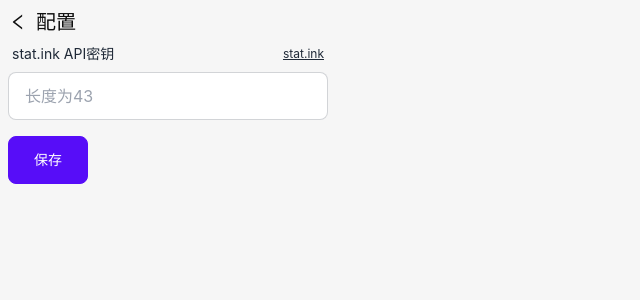
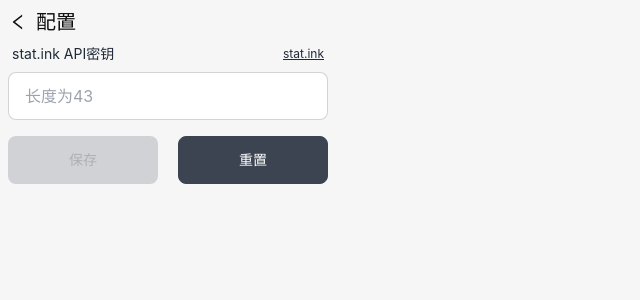
Before and after one commit to spacemeowx2/s3si.ts, a React (Vite) app in the folder gui/: page /settings in a window 1280 px wide. Shown: the top 300 px of the page, without its empty margins (0-640 px from the left). Built offline with nearby package versions, Linux system fonts and the light colour scheme.

Commit message:
feat: implement settings page

```diff
--- a/gui/package.json
+++ b/gui/package.json
@@ -12,6 +12,7 @@
   },
   "dependencies": {
     "@tauri-apps/api": "^1.2.0",
+    "classnames": "^2.3.2",
     "daisyui": "^2.51.3",
     "i18next": "^22.4.10",
     "i18next-browser-languagedetector": "^7.0.1",
--- a/gui/src-tauri/tauri.conf.json
+++ b/gui/src-tauri/tauri.conf.json
@@ -39,9 +39,9 @@
       },
       "fs": {
         "scope": [
-          "$APPCONFIG/*",
-          "$APPDATA/*",
-          "$APPCACHE/*"
+          "$APPCONFIG/**/*",
+          "$APPDATA/**/*",
+          "$APPCACHE/**/*"
         ],
         "all": true
       },
--- /dev/null
+++ b/gui/src/components/ErrorContent.tsx
@@ -0,0 +1,26 @@
+import React from 'react'
+import { useTranslation } from 'react-i18next'
+import { AiOutlineWarning } from 'react-icons/ai'
+
+type ErrorContentProps = {
+  error: any
+  retry?: () => void
+}
+
+export const ErrorContent: React.FC<ErrorContentProps> = ({ error, retry }) => {
+  const { t } = useTranslation();
+
+  if (!error) {
+    return <></>;
+  }
+
+  return <div className='w-full h-full flex justify-center items-center flex-col'>
+    <span className='inline-flex items-center'>
+      <AiOutlineWarning className='inline-block scale-[2] mr-4 justify-end flex-none' />
+      <div className='max-w-full break-all'>
+        <div>{t('发生了错误')}{retry && <button className='link link-info ml-1'>{t('重试')}</button>}</div>
+        {String(error)}
+      </div>
+    </span>
+  </div>
+}
--- a/gui/src/hooks/usePromise.ts
+++ b/gui/src/hooks/usePromise.ts
@@ -2,8 +2,6 @@ import { useState } from "react";
 
 /**
  * A hook that returns a promise and its state.
- *
- * The promise is only created once, and the state is updated when the promise resolves or rejects.
  *
  * @param factory A function that returns a promise.
  * @returns An object containing the promise's state and result.
@@ -20,21 +18,67 @@ import { useState } from "react";
  * return <p>Result: {result}</p>;
  */
 export function usePromise<T>(factory: () => Promise<T>) {
-  const [loading, setLoading] = useState(true);
-  const [result, setResult] = useState<T | undefined>(undefined);
-  const [error, setError] = useState<any | undefined>(undefined);
-  const [promise] = useState(() => {
+  const init = () => {
     const promise = factory();
     if (!promise || typeof promise.then !== "function") {
       throw new Error("The factory function must return a promise.");
     }
     return promise
-      .then(setResult)
-      .catch(setError)
-      .finally(() => {
+      .then(r => {
+        setResult(r);
         setLoading(false);
+        return r;
+      })
+      .catch(e => {
+        setError(e);
+        setLoading(false);
+        throw e;
       });
-  });
+  }
+  const [loading, setLoading] = useState(true);
+  const [result, setResult] = useState<T | undefined>(undefined);
+  const [error, setError] = useState<any | undefined>(undefined);
+  const [promise, setPromise] = useState(init);
+  const retry = () => {
+    setLoading(true);
+    setResult(undefined);
+    setError(undefined);
+    setPromise(init);
+  }
 
-  return { loading, result, error, promise };
+  return { loading, result, error, promise, retry };
 }
+
+/**
+ * A hook that returns a promise and its state.
+ */
+export function usePromiseLazy<T, Args extends any[]>(factory: (...args: Args) => Promise<T>) {
+  const init = (promise: Promise<T>) => {
+    if (!promise || typeof promise.then !== "function") {
+      throw new Error("The factory function must return a promise.");
+    }
+    return promise
+      .then(r => {
+        setResult(r);
+        setLoading(false);
+        return r;
+      })
+      .catch(e => {
+        setError(e);
+        setLoading(false);
+        throw e;
+      });
+  }
+  const [loading, setLoading] = useState(false);
+  const [result, setResult] = useState<T | undefined>(undefined);
+  const [error, setError] = useState<any | undefined>(undefined);
+  const [promise, setPromise] = useState<Promise<T> | undefined>(undefined);
+  const execute = (...args: Args) => {
+    setLoading(true);
+    setResult(undefined);
+    setError(undefined);
+    setPromise(init(factory(...args)));
+  }
+
+  return [execute, { loading, result, error, promise }] as const;
+}
--- a/gui/src/pages/Settings.tsx
+++ b/gui/src/pages/Settings.tsx
@@ -1,25 +1,44 @@
+import { ErrorContent } from 'components/ErrorContent';
 import { Loading } from 'components/Loading';
-import { usePromise } from 'hooks/usePromise';
-import React from 'react'
+import { usePromise, usePromiseLazy } from 'hooks/usePromise';
+import React, { useState } from 'react'
 import { useTranslation } from 'react-i18next';
 import { AiOutlineLeft } from 'react-icons/ai';
 import { useNavigate } from 'react-router-dom';
-import { getConfig } from 'services/config';
+import { Config, getConfig, getProfile, Profile, setConfig, setProfile } from 'services/config';
+import { composeLoadable } from 'utils/composeLoadable';
+import classNames from 'classnames';
 
-export const Settings: React.FC = () => {
-  const { loading, result, error } = usePromise(getConfig);
+const Page: React.FC<{ children?: React.ReactNode }> = ({ children }) => {
+  const { t } = useTranslation();
   const navigate = useNavigate();
-  const { t } = useTranslation();
-  const onSave = async () => {
+  return <div className='card m-2 h-full'>
+    <h2 className="card-title" data-tauri-drag-region><button onClick={() => navigate('/')}><AiOutlineLeft /></button>{t('配置')}</h2>
+    {children}
+  </div>
 }
 
-  if (loading) {
-    return <div className='h-full flex items-center justify-center'><Loading /></div>
+type FormData = {
+  config: Config,
+  profile: Profile,
 }
 
+const Form: React.FC<{
+  oldValue: FormData,
+  onSaved?: () => void,
+}> = ({ oldValue, onSaved }) => {
+  const { t } = useTranslation();
+  const [value, setValue] = useState(oldValue);
+
+  const changed = JSON.stringify(value) !== JSON.stringify(oldValue);
+
+  const [onSave, { loading, error }] = usePromiseLazy(async () => {
+    await setProfile(0, value.profile);
+    await setConfig(value.config);
+    onSaved?.();
+  })
+
   return <>
-    <div className='card m-2 h-full'>
-      <h2 className="card-title" data-tauri-drag-region><button onClick={() => navigate('/')}><AiOutlineLeft /></button>{t('配置')}</h2>
     <div className='card'>
       <div className="form-control w-full max-w-xs mb-4">
         <label className="label">
@@ -32,10 +51,55 @@ export const Settings: React.FC = () => {
             title={t('打开 stat.ink') ?? undefined}
           >{t('stat.ink')}</a></span>
         </label>
-          <input type="text" placeholder={t('长度为43') ?? undefined} className="input input-bordered w-full max-w-xs" />
+        <input
+          className="input input-bordered w-full max-w-xs"
+          type="text"
+          placeholder={t('长度为43') ?? undefined}
+          value={value.profile.state.statInkApiKey ?? ''}
+          onChange={e => setValue({
+            ...value,
+            profile: {
+              ...value.profile,
+              state: {
+                ...value.profile.state,
+                statInkApiKey: e.target.value,
+              }
+            }
+          })}
+        />
       </div>
     </div>
-      <button className='btn btn-primary w-20' onClick={onSave}>{t('保存')}</button>
+    <ErrorContent error={error} />
+    <div className='flex gap-5'>
+      <button className={classNames('btn btn-primary w-[150px]', {
+        loading,
+      })} onClick={onSave} disabled={!changed}>{t('保存')}</button>
+      <button className={classNames('btn w-[150px]', {
+        loading,
+      })} onClick={() => setValue(oldValue)}>{t('重置')}</button>
     </div>
   </>
 }
+
+export const Settings: React.FC = () => {
+  let { loading, error, retry, result } = composeLoadable({
+    config: usePromise(getConfig),
+    profile: usePromise(() => getProfile(0)),
+  });
+
+  if (loading) {
+    return <Page>
+      <div className='h-full flex items-center justify-center'><Loading /></div>
+    </Page>
+  }
+
+  if (error) {
+    return <Page>
+      <ErrorContent error={error} retry={retry} />
+    </Page>
+  }
+
+  return <Page>
+    {result && <Form oldValue={result} onSaved={retry} />}
+  </Page>
+}
--- a/gui/src/services/config.ts
+++ b/gui/src/services/config.ts
@@ -12,6 +12,18 @@ export type Profile = {
 export type Config = {
 }
 
+// TODO: import from state.ts.
+const DEFAULT_STATE: State = {
+  cacheDir: "./cache",
+  fGen: "https://api.imink.app/f",
+  fileExportPath: "./export",
+  monitorInterval: 500,
+};
+
+const defaultProfile: Profile = {
+  state: DEFAULT_STATE,
+}
+
 const defaultConfig: Config = {
 }
 
@@ -22,8 +34,8 @@ export async function initFiles() {
 initFiles().catch(console.error);
 
 export async function getConfig(): Promise<Config> {
-  const config = await fs.readTextFile(await configFile);
   try {
+    const config = await fs.readTextFile(await configFile);
     return JSON.parse(config);
   } catch (e) {
     return defaultConfig;
@@ -33,3 +45,16 @@ export async function getConfig(): Promise<Config> {
 export async function setConfig(config: Config) {
   await fs.writeTextFile(await configFile, JSON.stringify(config));
 }
+
+export async function getProfile(index: number): Promise<Profile> {
+  try {
+    const profile = await fs.readTextFile(await profileDir.then(c => join(c, `${index}.json`)));
+    return JSON.parse(profile);
+  } catch (e) {
+    return defaultProfile;
+  }
+}
+
+export async function setProfile(index: number, profile: Profile) {
+  await fs.writeTextFile(await profileDir.then(c => join(c, `${index}.json`)), JSON.stringify(profile));
+}
--- /dev/null
+++ b/gui/src/utils/composeLoadable.ts
@@ -0,0 +1,19 @@
+export type Loadable<T> = {
+  loading: boolean;
+  result?: T;
+  error?: any;
+  retry?: () => void;
+}
+
+export function composeLoadable<T extends Record<string, Loadable<any>>>(map: T): Loadable<{
+  [P in keyof T]: T[P] extends Loadable<infer R> ? R : never
+}> {
+  const values = Object.values(map)
+
+  const loading = values.some(v => v.loading);
+  const error = values.find(v => v.error)?.error;
+  const result = loading || error ? undefined : Object.fromEntries(Object.entries(map).map(([k, v]) => [k, v.result])) as any;
+  const retry = values.some(i => !!i.retry) ? () => Object.values(map).forEach(v => v.retry?.()) : undefined;
+
+  return { loading, result, error, retry };
+}
--- /dev/null
+++ b/gui/src/utils/sleep.ts
@@ -0,0 +1,3 @@
+export function sleep(ms: number) {
+  return new Promise<void>(resolve => setTimeout(resolve, ms));
+}
```
Also changed, not shown: 2 other files (tests, documents, lock files or other folders). Lines whose indentation alone changed are shown as unchanged.
